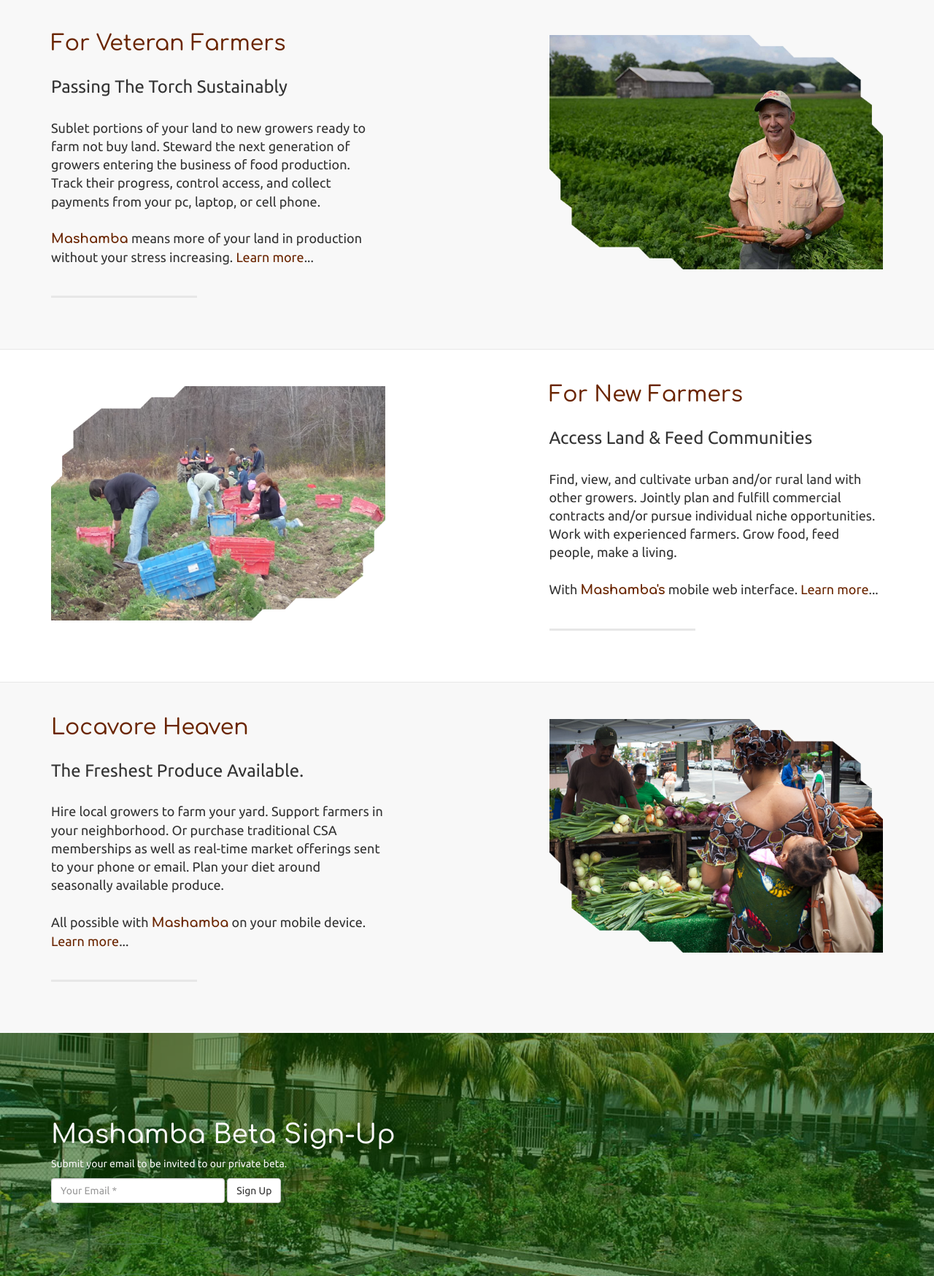
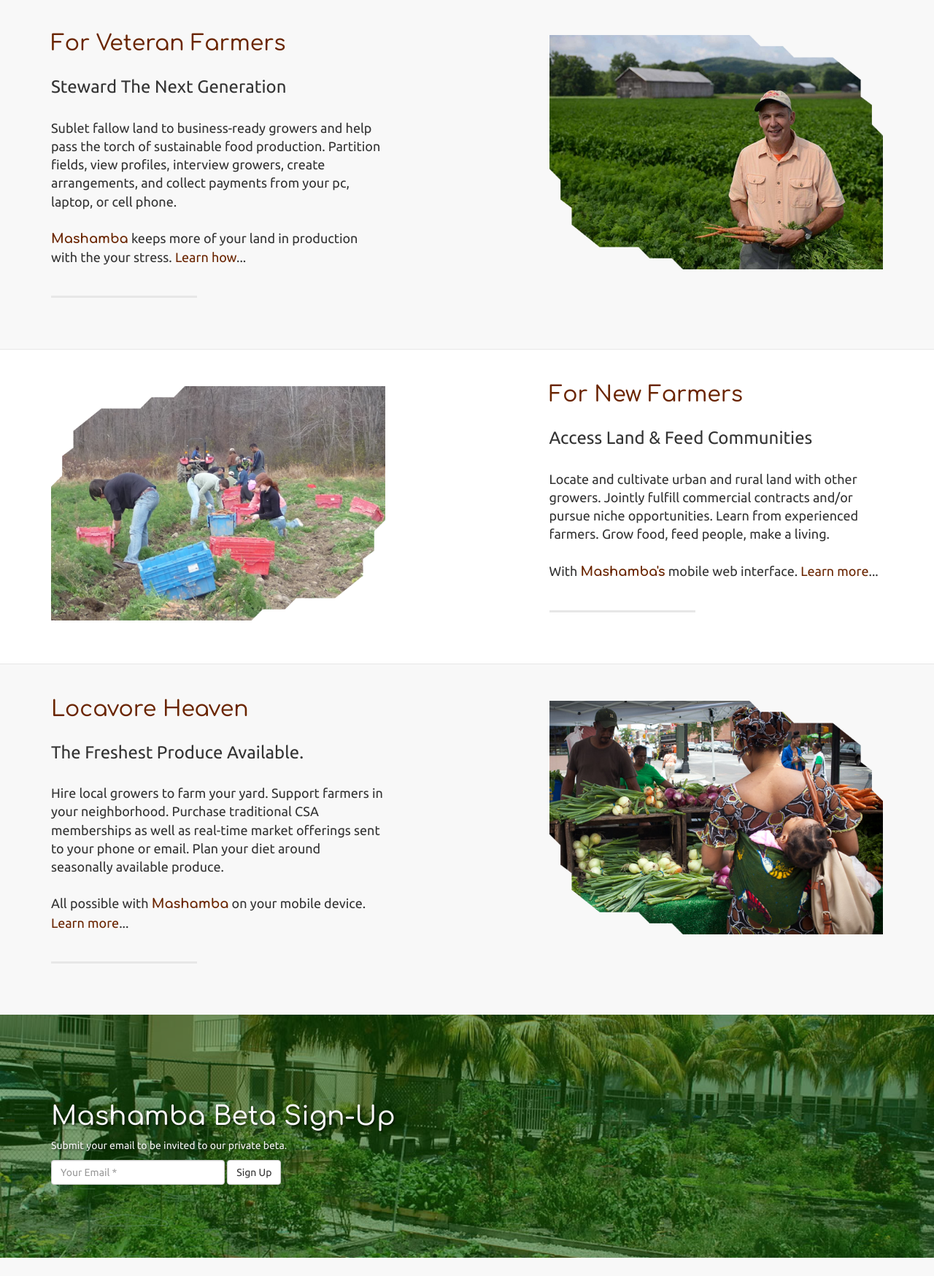
Before and after one commit to Mashamba/mvp.lp, a plain HTML site: page index.html in a window 1280 px wide. Shown: the part 779-2527 px from the top of the page at 73% size. Drawn offline with Linux system fonts and the light colour scheme.

Commit message:
optimized contact, still need to fix form transition

```diff
--- a/css/landing-page.css
+++ b/css/landing-page.css
@@ -209,3 +209,7 @@
 p.copyright {
     margin: 15px 0 0;
 }
+
+.consha {
+		text-shadow: 2px 2px 3px rgba(0,0,0,0.6);
+}
--- a/index.html
+++ b/index.html
@@ -106,12 +106,12 @@
             <div class="row">
                 <div class="col-lg-5 col-sm-6">
                     <div class="clearfix"></div>
-                    <h2 class="sec section-heading">For veteran Farmers</h2>
-                    <h3 class="section-heading">Passing the torch Sustainably</h3>
-                    <p class="lead">Sublet portions of your land to new growers ready to farm not buy land.  Steward the next generation of growers entering the business of food production. Track their progress, control access, and collect payments from your pc, laptop, or cell phone.
+                    <h2 class="sec section-heading">For veteran farmers</h2>
+                    <h3 class="section-heading">Steward the next generation</h3>
+                    <p class="lead">Sublet fallow land to business-ready growers and help pass the torch of sustainable food production. Partition fields, view profiles, interview growers, create arrangements, and collect payments from your pc, laptop, or cell phone.
                     <br>
                     <br>
-                    <span class="brand f">Mashamba</span> means more of your land in production without your stress increasing. <a href="#contact">Learn more</a>...</p>
+                    <span class="brand f">Mashamba</span> keeps more of your land in production with the your stress. <a href="#contact">Learn how</a>...</p>
                     <hr class="section-heading-spacer">
                 </div>
                 <div class="col-lg-5 col-lg-offset-2 col-sm-6">
@@ -133,7 +133,7 @@
                     <div class="clearfix"></div>
                     <h2 class="sec section-heading">For new farmers</h2>
                     <h3 class="section-heading">Access land & feed communities</h3>
-<p class="lead">Find, view, and cultivate urban and/or rural land with other growers. Jointly plan and fulfill commercial contracts and/or pursue individual niche opportunities. Work with experienced farmers. Grow food, feed people, make a living.
+<p class="lead">Locate and cultivate urban and rural land with other growers. Jointly fulfill commercial contracts and/or pursue niche opportunities. Learn from experienced farmers. Grow food, feed people, make a living.
                <br>
                <br>
                With <span class="brand f">Mashamba's</span> mobile web interface. <a href="#contact">Learn more</a>...</p>
@@ -160,7 +160,7 @@
                     <div class="clearfix"></div>
                     <h2 class="sec section-heading">Locavore heaven</h2>
                     <h3 class="section-heading">The freshest produce available.</h3>
-<p class="lead">Hire local growers to farm your yard. Support farmers in your neighborhood. Or purchase traditional CSA memberships as well as real-time market offerings sent to your phone or email. Plan your diet around seasonally available produce.
+<p class="lead">Hire local growers to farm your yard. Support farmers in your neighborhood. Purchase traditional CSA memberships as well as real-time market offerings sent to your phone or email. Plan your diet around seasonally available produce.
                <br>
                <br>
                All possible with <span class="brand f">Mashamba</span> on your mobile device. <a href="#contact">Learn more</a>...</p>
@@ -186,8 +186,8 @@
 
 						<!--	banner-img	-->
 							<div class="container">
-									<h1>Mashamba Beta Sign-up</h1>
-									<p>Submit your email to be invited to our private beta.</p>
+									<h1 class="consha">Mashamba Beta Sign-up</h1>
+									<p class="consha">Submit your email to be invited to our private beta.</p>
 									<form class="form-inline" name="sentMessage" id="contactForm sign-up" role="form" action="//formspree.io/we.grow@mashamba.co" method="POST" novalidate>
 										<div class="form-group">
 											<input type="email" for="_replyto" class=".form form-control" placeholder="Your Email *" name="email" required data-validation-required-message="Please enter your email address.">
```
